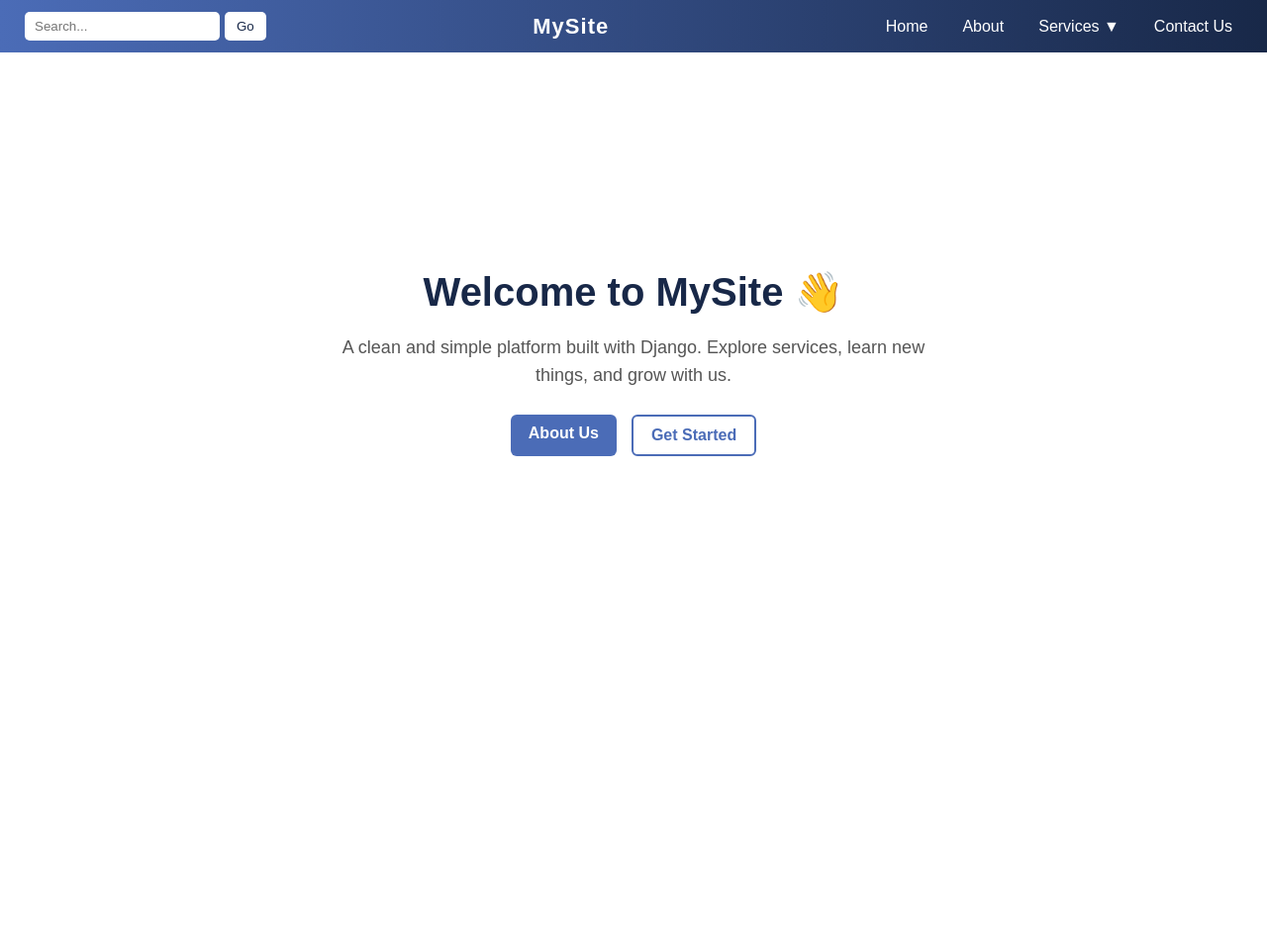
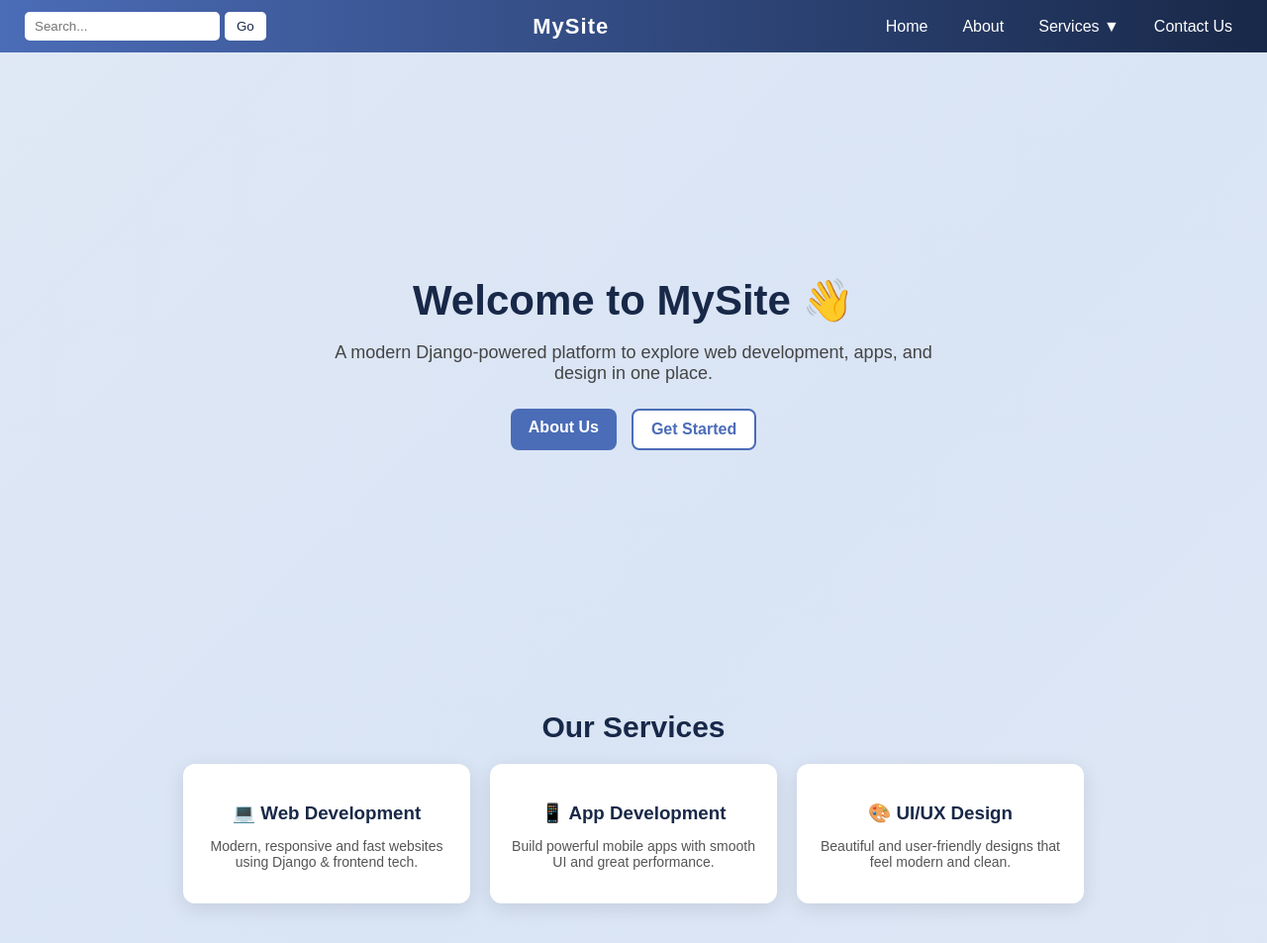
Before and after one commit to aashikaK/Django, a Django app: page / in a window 1280 px wide. Shown: the whole page at 99% size. Before the commit the page ends 461 px from the top, so only its background shows below. Run offline with Django 5.2, Linux system fonts and the light colour scheme.

Commit message:
index contents

```diff
--- a/Hello/templates/index.html
+++ b/Hello/templates/index.html
@@ -5,12 +5,11 @@
 {% block content %}
 
 <div class="hero">
-
     <div class="hero-text">
         <h1>Welcome to MySite 👋</h1>
         <p>
-            A clean and simple platform built with Django.
-            Explore services, learn new things, and grow with us.
+            A modern Django-powered platform to explore web development,
+            apps, and design in one place.
         </p>
 
         <div class="buttons">
@@ -18,10 +17,47 @@
             <a href="/services/web" class="btn secondary">Get Started</a>
         </div>
     </div>
+</div>
 
+<!-- ⭐ SERVICES SECTION -->
+<div class="services">
+    <h2>Our Services</h2>
+
+    <div class="cards">
+
+        <div class="card">
+            <h3>💻 Web Development</h3>
+            <p>Modern, responsive and fast websites using Django & frontend tech.</p>
+        </div>
+
+        <div class="card">
+            <h3>📱 App Development</h3>
+            <p>Build powerful mobile apps with smooth UI and great performance.</p>
+        </div>
+
+        <div class="card">
+            <h3>🎨 UI/UX Design</h3>
+            <p>Beautiful and user-friendly designs that feel modern and clean.</p>
+        </div>
+
+    </div>
 </div>
 
 <style>
+/* 🌈 Animated background */
+body {
+    background: linear-gradient(-45deg, #eef2f3, #d9e4f5, #eef2f3);
+    background-size: 400% 400%;
+    animation: gradient 10s ease infinite;
+}
+
+@keyframes gradient {
+    0% {background-position: 0% 50%;}
+    50% {background-position: 100% 50%;}
+    100% {background-position: 0% 50%;}
+}
+
+/* HERO */
 .hero {
     display: flex;
     justify-content: center;
@@ -32,22 +68,22 @@
 }
 
 .hero-text {
-    max-width: 600px;
+    max-width: 650px;
 }
 
 .hero h1 {
-    font-size: 40px;
+    font-size: 42px;
+    color: #182848;
     margin-bottom: 15px;
-    color: #182848;
 }
 
 .hero p {
     font-size: 18px;
-    color: #555;
-    line-height: 1.6;
+    color: #444;
     margin-bottom: 25px;
 }
 
+/* BUTTONS */
 .buttons {
     display: flex;
     justify-content: center;
@@ -56,7 +92,7 @@
 
 .btn {
     padding: 10px 18px;
-    border-radius: 6px;
+    border-radius: 8px;
     text-decoration: none;
     font-weight: bold;
     transition: 0.3s;
@@ -68,18 +104,61 @@
 }
 
 .primary:hover {
-    background: #3a57a0;
+    transform: scale(1.05);
 }
 
 .secondary {
-    background: white;
     border: 2px solid #4b6cb7;
     color: #4b6cb7;
+    background: white;
 }
 
 .secondary:hover {
     background: #4b6cb7;
     color: white;
+    transform: scale(1.05);
+}
+
+/* SERVICES */
+.services {
+    text-align: center;
+    padding: 40px 20px;
+}
+
+.services h2 {
+    font-size: 30px;
+    margin-bottom: 20px;
+    color: #182848;
+}
+
+.cards {
+    display: flex;
+    justify-content: center;
+    gap: 20px;
+    flex-wrap: wrap;
+}
+
+.card {
+    background: white;
+    width: 250px;
+    padding: 20px;
+    border-radius: 12px;
+    box-shadow: 0 5px 20px rgba(0,0,0,0.1);
+    transition: 0.3s;
+}
+
+.card:hover {
+    transform: translateY(-8px);
+}
+
+.card h3 {
+    margin-bottom: 10px;
+    color: #182848;
+}
+
+.card p {
+    font-size: 14px;
+    color: #555;
 }
 </style>
 
```
